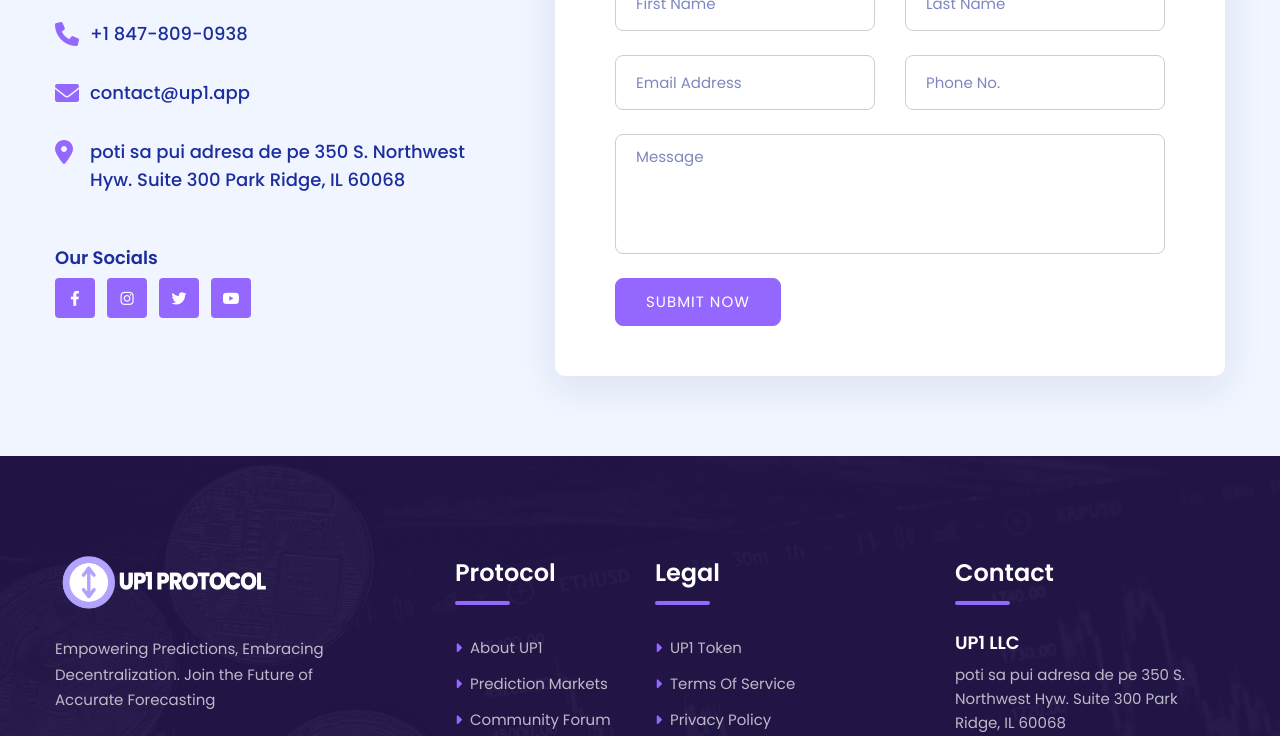
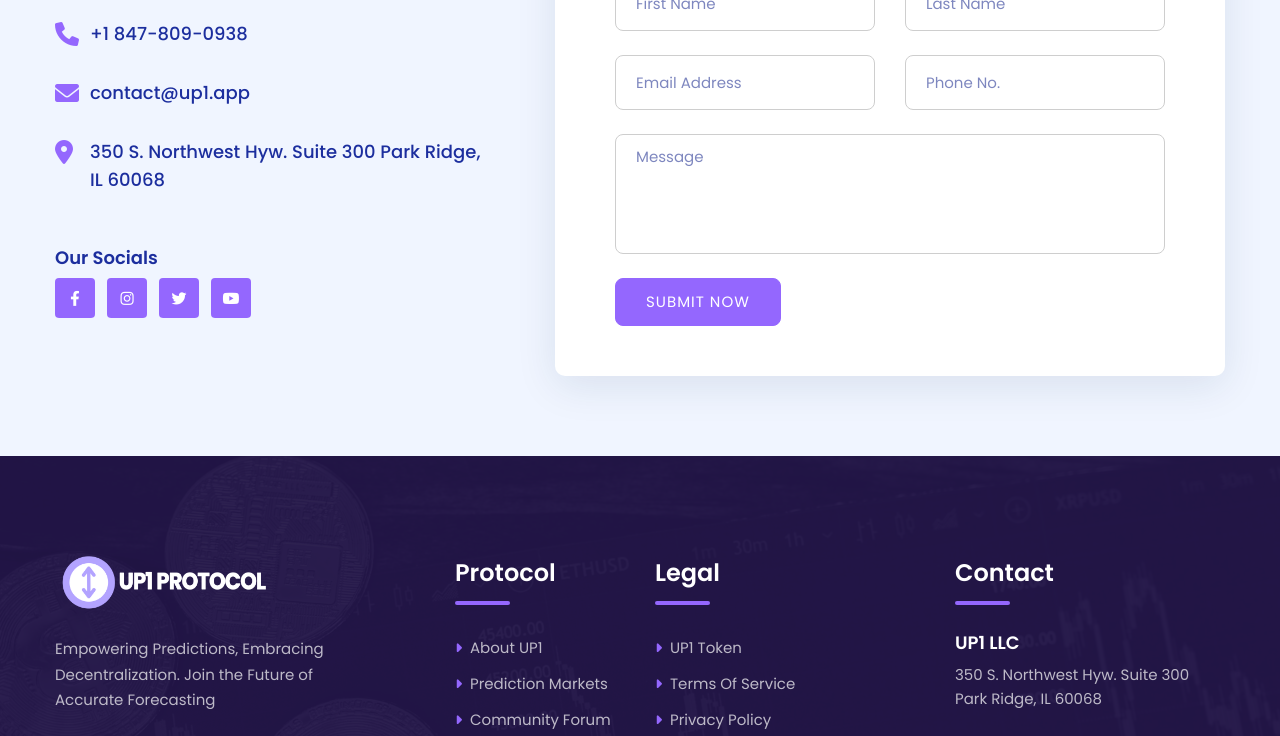
Before and after one commit to DevExpert0101/Up1App, a React (Create React App) app: page /contact-us in a window 1280 px wide. Shown: the part 700-1436 px from the top of the page. Built offline with nearby package versions, Linux system fonts and the light colour scheme.

Commit message:
deleted address

```diff
--- a/src/layouts/Footer.js
+++ b/src/layouts/Footer.js
@@ -77,7 +77,7 @@
                                     <h4 className="widget-title">Contact</h4>
                                     <div className="clearfix">
                                         <h6 className="title">UP1 LLC</h6>
-                                        <p>poti sa pui adresa de pe 350 S. Northwest Hyw. Suite 300 Park Ridge, IL 60068<br/><br/> contact@up1.app </p>
+                                        <p>350 S. Northwest Hyw. Suite 300 Park Ridge, IL 60068<br/><br/> contact@up1.app </p>
                                         <img src={flags} alt="" />
                                     </div>
                                 </div>
--- a/src/pages/Contract/index.js
+++ b/src/pages/Contract/index.js
@@ -36,7 +36,7 @@
                                                 </li>
                                                 <li>
                                                     <i className="fas fa-map-marker-alt"></i>
-                                                    <span>poti sa pui adresa de pe 350 S. Northwest Hyw. Suite 300 Park Ridge, IL 60068</span>
+                                                    <span>350 S. Northwest Hyw. Suite 300 Park Ridge, IL 60068</span>
                                                 </li>
                                             </ul>
                                         </div>
```
